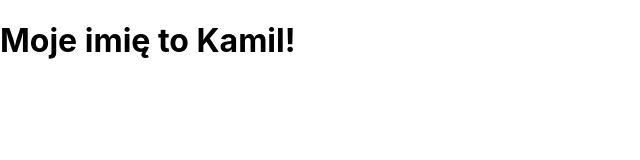
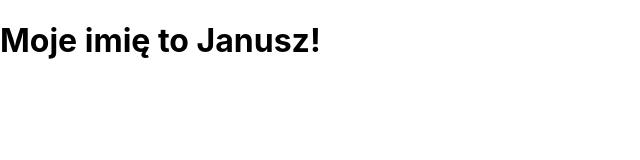
Before and after one commit to twerno/isareactporta, a React (Create React App) app in the folder day1_2/my-app/: page / in a window 1280 px wide. Shown: the top 160 px of the page, without its empty margins (0-640 px from the left). Built offline with nearby package versions, Linux system fonts and the light colour scheme.

Commit message:
Added passing props to MyName

```diff
--- a/day1_2/my-app/src/App.js
+++ b/day1_2/my-app/src/App.js
@@ -2,7 +2,7 @@ import MyName from './MyName';
 
 function App() {
   return (
-    <MyName />
+    <MyName name="Janusz" />
   );
 }
 
--- a/day1_2/my-app/src/MyName.js
+++ b/day1_2/my-app/src/MyName.js
@@ -1,5 +1,5 @@
-function MyName() {
-    return <h1>Moje imię to Kamil!</h1>
+function MyName(props) {
+    return <h1>Moje imię to {props.name}!</h1>
 }
 
 export default MyName;
```
